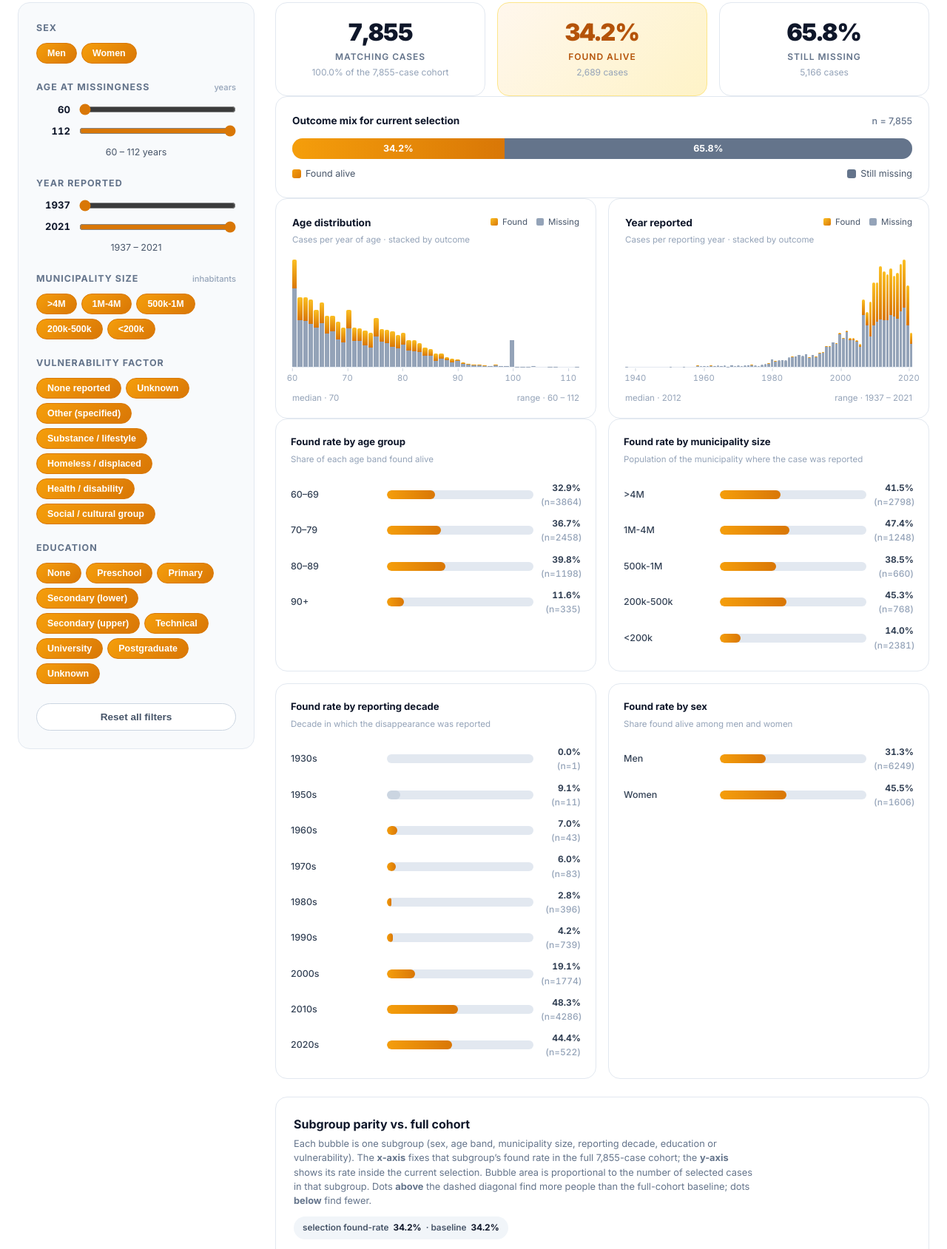
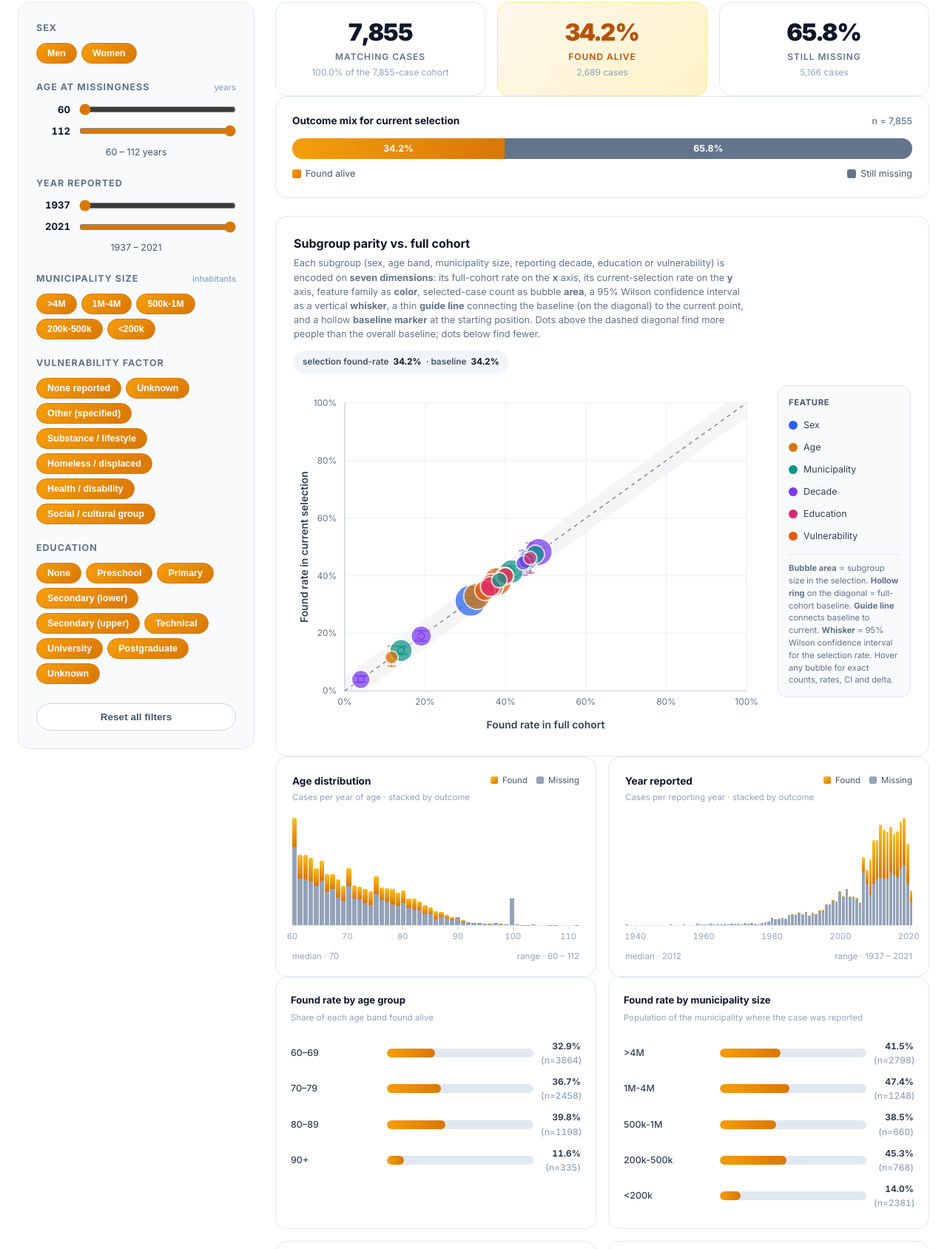
Before and after one commit to virtualmarioe/missing_adults, a plain HTML site: page index.html in a window 1280 px wide. Shown: the part 7632-9321 px from the top of the page at 74% size. Drawn offline with Linux system fonts and the light colour scheme.

Commit message:
feat(explore): reorder identity plot and enrich it with CI, guides and baseline markers
Move the subgroup-parity plot so it sits between the outcome mix and
the histograms (easier visual flow: aggregate -> per-subgroup parity
-> per-axis distributions -> breakdowns).

Reduce bubble opacity from 0.82 to 0.72 so the new decoration layers
can read cleanly through the fill.

Add four new data dimensions to each subgroup bubble:
- 95% Wilson confidence interval for the selection rate, drawn as a
  feature-colored vertical whisker with end caps, so sample-size
  uncertainty is visible at a glance.
- Thin guide line from the diagonal baseline to the current point,
  making the magnitude and direction of each subgroup's shift
  obvious even when bubbles are small.
- Hollow baseline marker on the y=x diagonal, anchoring every
  subgroup to where it would sit if the filters had no effect.
- Extended hover tooltip showing baseline sample size and the
  95% CI range alongside the existing counts and delta.

Also restore ASCII cleanliness of the page by mapping leftover 0x9d
bytes in the document <title>, author names and affiliation
separators to the appropriate HTML entities, so the page title now
renders correctly as 'Ruiz-Rizzo, Archila-Meléndez, González
Veloza (2022)'.

Made-with: Cursor

```diff
--- a/index.html
+++ b/index.html
@@ -1648,7 +1648,7 @@
         }
 
         .identity-svg .id-bubble {
-            opacity: 0.82;
+            opacity: 0.72;
             transition: opacity 0.15s ease, stroke-width 0.15s ease;
             cursor: pointer;
         }
@@ -1656,6 +1656,32 @@
         .identity-svg .id-bubble:hover {
             opacity: 1;
             stroke-width: 2;
+        }
+
+        .identity-svg .id-guide {
+            stroke-width: 1.5;
+            opacity: 0.45;
+            stroke-linecap: round;
+        }
+
+        .identity-svg .id-baseline-marker {
+            fill: #fff;
+            stroke-width: 1.4;
+            opacity: 0.75;
+        }
+
+        .identity-svg .id-whisker {
+            stroke-width: 1.4;
+            opacity: 0.65;
+            stroke-linecap: round;
+            fill: none;
+        }
+
+        .identity-svg .id-whisker-cap {
+            stroke-width: 1.4;
+            opacity: 0.65;
+            stroke-linecap: round;
+            fill: none;
         }
 
         .identity-legend {
@@ -2911,6 +2937,46 @@
                             </div>
                         </div>
 
+                        <div class="identity-card">
+                            <div class="identity-head">
+                                <div class="identity-head-text">
+                                    <h5>Subgroup parity vs. full cohort</h5>
+                                    <p class="identity-sub">
+                                        Each subgroup (sex, age band,
+                                        municipality size, reporting decade,
+                                        education or vulnerability) is encoded on
+                                        <strong>seven dimensions</strong>: its
+                                        full-cohort rate on the <strong>x</strong>
+                                        axis, its current-selection rate on the
+                                        <strong>y</strong> axis, feature family
+                                        as <strong>color</strong>, selected-case
+                                        count as bubble <strong>area</strong>,
+                                        a 95% Wilson confidence interval as a
+                                        vertical <strong>whisker</strong>, a
+                                        thin <strong>guide line</strong>
+                                        connecting the baseline (on the
+                                        diagonal) to the current point, and a
+                                        hollow <strong>baseline marker</strong>
+                                        at the starting position. Dots above
+                                        the dashed diagonal find more people
+                                        than the overall baseline; dots below
+                                        find fewer.
+                                    </p>
+                                </div>
+                                <div class="identity-badge" id="identityBadge">
+                                    selection found-rate <strong id="identityRate">&mdash;</strong>
+                                    &middot; baseline <strong id="identityBaseline">&mdash;</strong>
+                                </div>
+                            </div>
+                            <div class="identity-layout">
+                                <svg class="identity-svg" id="identityPlot"
+                                     viewBox="0 0 480 360"
+                                     role="img"
+                                     aria-label="Subgroup parity plot"></svg>
+                                <div class="identity-legend" id="identityLegend"></div>
+                            </div>
+                        </div>
+
                         <div class="histogram-grid">
                             <div class="histogram-card">
                                 <div class="histogram-head">
@@ -2983,39 +3049,6 @@
                                 <h5>Found rate by sex</h5>
                                 <div class="breakdown-sub">Share found alive among men and women</div>
                                 <div id="brkSex"></div>
-                            </div>
-                        </div>
-
-                        <div class="identity-card">
-                            <div class="identity-head">
-                                <div class="identity-head-text">
-                                    <h5>Subgroup parity vs. full cohort</h5>
-                                    <p class="identity-sub">
-                                        Each bubble is one subgroup (sex, age band,
-                                        municipality size, reporting decade, education
-                                        or vulnerability). The <strong>x-axis</strong>
-                                        fixes that subgroup&rsquo;s found rate in the
-                                        full 7,855-case cohort; the <strong>y-axis</strong>
-                                        shows its rate inside the current selection.
-                                        Bubble area is proportional to the number of
-                                        selected cases in that subgroup. Dots
-                                        <strong>above</strong> the dashed diagonal
-                                        find more people than the full-cohort
-                                        baseline; dots <strong>below</strong> find
-                                        fewer.
-                                    </p>
-                                </div>
-                                <div class="identity-badge" id="identityBadge">
-                                    selection found-rate <strong id="identityRate">&mdash;</strong>
-                                    &middot; baseline <strong id="identityBaseline">&mdash;</strong>
-                                </div>
-                            </div>
-                            <div class="identity-layout">
-                                <svg class="identity-svg" id="identityPlot"
-                                     viewBox="0 0 480 360"
-                                     role="img"
-                                     aria-label="Subgroup parity plot"></svg>
-                                <div class="identity-legend" id="identityLegend"></div>
                             </div>
                         </div>
 
@@ -4296,19 +4329,83 @@
                     return R_MIN + (R_MAX - R_MIN) * s;
                 }
 
-                // Draw bubbles for subgroups that have data in both baseline
-                // and current selection.
+                // Wilson 95% confidence interval for a binomial proportion.
+                // z = 1.959964 for 95% two-sided.
+                function wilsonCI(p, n) {
+                    if (!n || n <= 0) return { lo: 0, hi: 1 };
+                    const z = 1.959964;
+                    const z2 = z * z;
+                    const denom = 1 + z2 / n;
+                    const center = (p + z2 / (2 * n)) / denom;
+                    const half = (z * Math.sqrt(p * (1 - p) / n + z2 / (4 * n * n))) / denom;
+                    return { lo: Math.max(0, center - half), hi: Math.min(1, center + half) };
+                }
+
+                // Prepare drawables: bubbles, guide lines, baseline markers, CI whiskers.
                 const drawn = [];
                 for (let i = 0; i < baseline.length; i++) {
                     const b = baseline[i], c = current[i];
                     if (b.rate === null || c.rate === null || c.count === 0) continue;
                     const r = radius(c.count);
-                    drawn.push({ b: b, c: c, r: r });
+                    drawn.push({
+                        b: b, c: c, r: r,
+                        ci: wilsonCI(c.rate, c.count)
+                    });
                 }
-
                 // Draw larger bubbles first so smaller ones sit on top.
                 drawn.sort(function (a, b) { return b.r - a.r; });
 
+                // Layer 1: faint guide lines from diagonal baseline -> current point.
+                for (const d of drawn) {
+                    const cx = sx(d.b.rate);
+                    const yBase = sy(d.b.rate);
+                    const yCur = sy(d.c.rate);
+                    if (Math.abs(yBase - yCur) < 0.5) continue;
+                    svg.appendChild(el('line', {
+                        x1: cx, y1: yBase,
+                        x2: cx, y2: yCur,
+                        stroke: d.c.color,
+                        class: 'id-guide'
+                    }));
+                }
+
+                // Layer 2: 95% Wilson CI whiskers for the selection rate.
+                for (const d of drawn) {
+                    const cx = sx(d.b.rate);
+                    const yLo = sy(d.ci.lo);
+                    const yHi = sy(d.ci.hi);
+                    svg.appendChild(el('line', {
+                        x1: cx, y1: yLo, x2: cx, y2: yHi,
+                        stroke: d.c.color,
+                        class: 'id-whisker'
+                    }));
+                    const capW = Math.max(3, Math.min(d.r * 0.55, 6));
+                    svg.appendChild(el('line', {
+                        x1: cx - capW, y1: yLo,
+                        x2: cx + capW, y2: yLo,
+                        stroke: d.c.color,
+                        class: 'id-whisker-cap'
+                    }));
+                    svg.appendChild(el('line', {
+                        x1: cx - capW, y1: yHi,
+                        x2: cx + capW, y2: yHi,
+                        stroke: d.c.color,
+                        class: 'id-whisker-cap'
+                    }));
+                }
+
+                // Layer 3: hollow baseline markers on the diagonal.
+                for (const d of drawn) {
+                    const cx = sx(d.b.rate);
+                    const cy = sy(d.b.rate);
+                    svg.appendChild(el('circle', {
+                        cx: cx, cy: cy, r: 3.2,
+                        stroke: d.c.color,
+                        class: 'id-baseline-marker'
+                    }));
+                }
+
+                // Layer 4: filled "current selection" bubbles (top-most, interactive).
                 for (const d of drawn) {
                     const cx = sx(d.b.rate);
                     const cy = sy(d.c.rate);
@@ -4325,6 +4422,10 @@
                     circle.dataset.current = d.c.rate.toFixed(4);
                     circle.dataset.count = String(d.c.count);
                     circle.dataset.found = String(d.c.foundCount);
+                    circle.dataset.basecount = String(d.b.count);
+                    circle.dataset.basefound = String(d.b.foundCount);
+                    circle.dataset.cilo = d.ci.lo.toFixed(4);
+                    circle.dataset.cihi = d.ci.hi.toFixed(4);
                     svg.appendChild(circle);
                 }
 
@@ -4341,15 +4442,22 @@
                     const delta = (cur - base) * 100;
                     const deltaStr = (delta >= 0 ? '+' : '') + delta.toFixed(1) + ' pp';
                     const cls = Math.abs(delta) < 0.5 ? 'same' : (delta > 0 ? 'up' : 'down');
+                    const ciLo = parseFloat(t.dataset.cilo);
+                    const ciHi = parseFloat(t.dataset.cihi);
                     tip.innerHTML =
                         '<div class="identity-tooltip-feature">' + t.dataset.feature + '</div>' +
                         '<div class="identity-tooltip-label">' + t.dataset.label + '</div>' +
                         '<div class="identity-tooltip-row">Baseline: ' +
-                            (base * 100).toFixed(1) + '%</div>' +
+                            (base * 100).toFixed(1) + '% &middot; ' +
+                            Number(t.dataset.basefound).toLocaleString() + ' / ' +
+                            Number(t.dataset.basecount).toLocaleString() + '</div>' +
                         '<div class="identity-tooltip-row">Selection: ' +
                             (cur * 100).toFixed(1) + '% &middot; ' +
                             Number(t.dataset.found).toLocaleString() + ' / ' +
                             Number(t.dataset.count).toLocaleString() + '</div>' +
+                        '<div class="identity-tooltip-row">95% CI: ' +
+                            (ciLo * 100).toFixed(1) + '% &ndash; ' +
+                            (ciHi * 100).toFixed(1) + '%</div>' +
                         '<div class="identity-tooltip-delta ' + cls + '">' + deltaStr + '</div>';
                     tip.style.left = e.clientX + 'px';
                     tip.style.top = e.clientY + 'px';
@@ -4398,9 +4506,12 @@
                 const note = document.createElement('div');
                 note.className = 'identity-legend-note';
                 note.innerHTML =
-                    'Bubble area &prop; subgroup size in the current selection. ' +
-                    'Hover any bubble for its baseline vs. selection rate and ' +
-                    'change in percentage points.';
+                    '<strong>Bubble area</strong> &prop; subgroup size in the ' +
+                    'selection. <strong>Hollow ring</strong> on the diagonal = ' +
+                    'full-cohort baseline. <strong>Guide line</strong> connects ' +
+                    'baseline to current. <strong>Whisker</strong> = 95% Wilson ' +
+                    'confidence interval for the selection rate. Hover any ' +
+                    'bubble for exact counts, rates, CI and delta.';
                 host.appendChild(note);
             }
 
```
Also changed, not shown: 1 other file.
